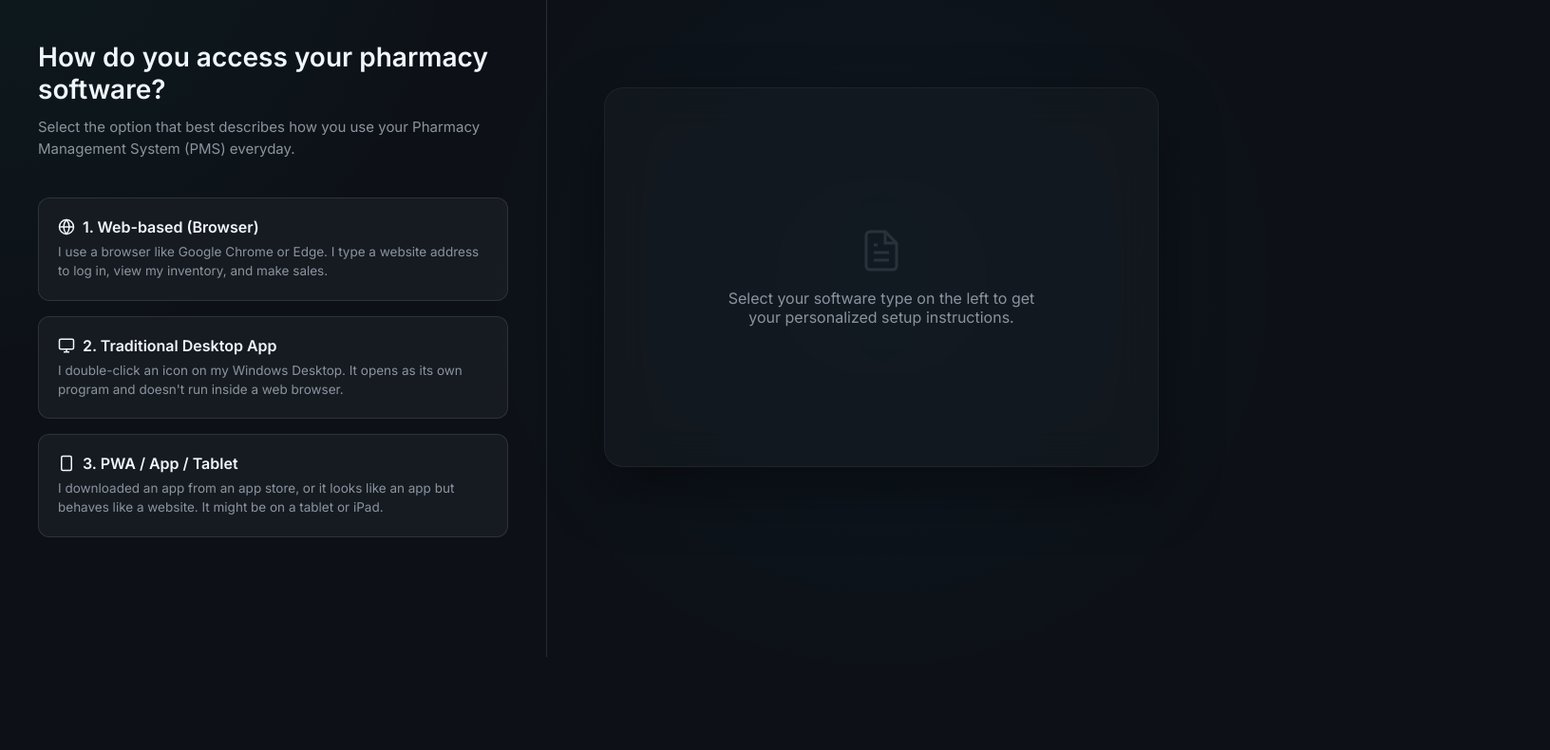
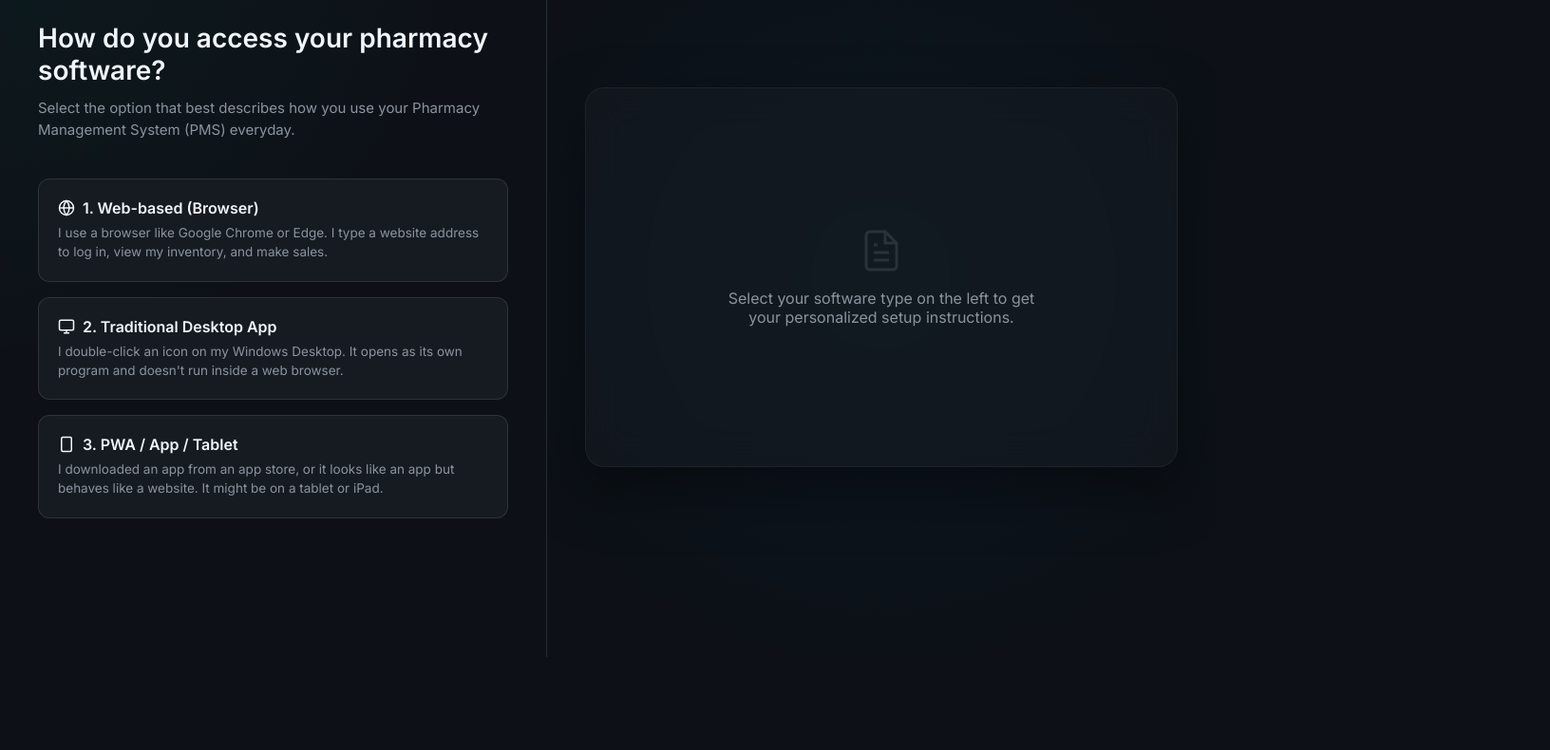
Before and after one commit to Surge-Ogiemudia/pst, a browser extension: page index.html in a window 1280 px wide. Shown: the part 108-898 px from the top of the page at 95% size, 1632 px wide, since content can reach past the window. After the commit the page ends 800 px from the top, so only its background shows below. Drawn offline with Linux system fonts and the light colour scheme.

Commit message:
fix: panel overflow clipping on smaller laptop screens

```diff
--- a/index.html
+++ b/index.html
@@ -31,11 +31,12 @@
     /* Left Panel: The Questions */
     .left-panel {
       width: 45%;
-      padding: 60px 40px;
+      padding: 40px;
       display: flex;
       flex-direction: column;
       border-right: 1px solid var(--border);
       background: radial-gradient(circle at top left, rgba(0, 212, 170, 0.05), transparent 50%);
+      overflow-y: auto;
     }
 
     .brand {
@@ -116,11 +117,12 @@
     /* Right Panel: The Instructions */
     .right-panel {
       width: 55%;
-      padding: 60px;
+      padding: 40px;
       display: flex;
       flex-direction: column;
       justify-content: center;
       position: relative;
+      overflow-y: auto;
     }
     .right-panel::before {
       content: '';
```
